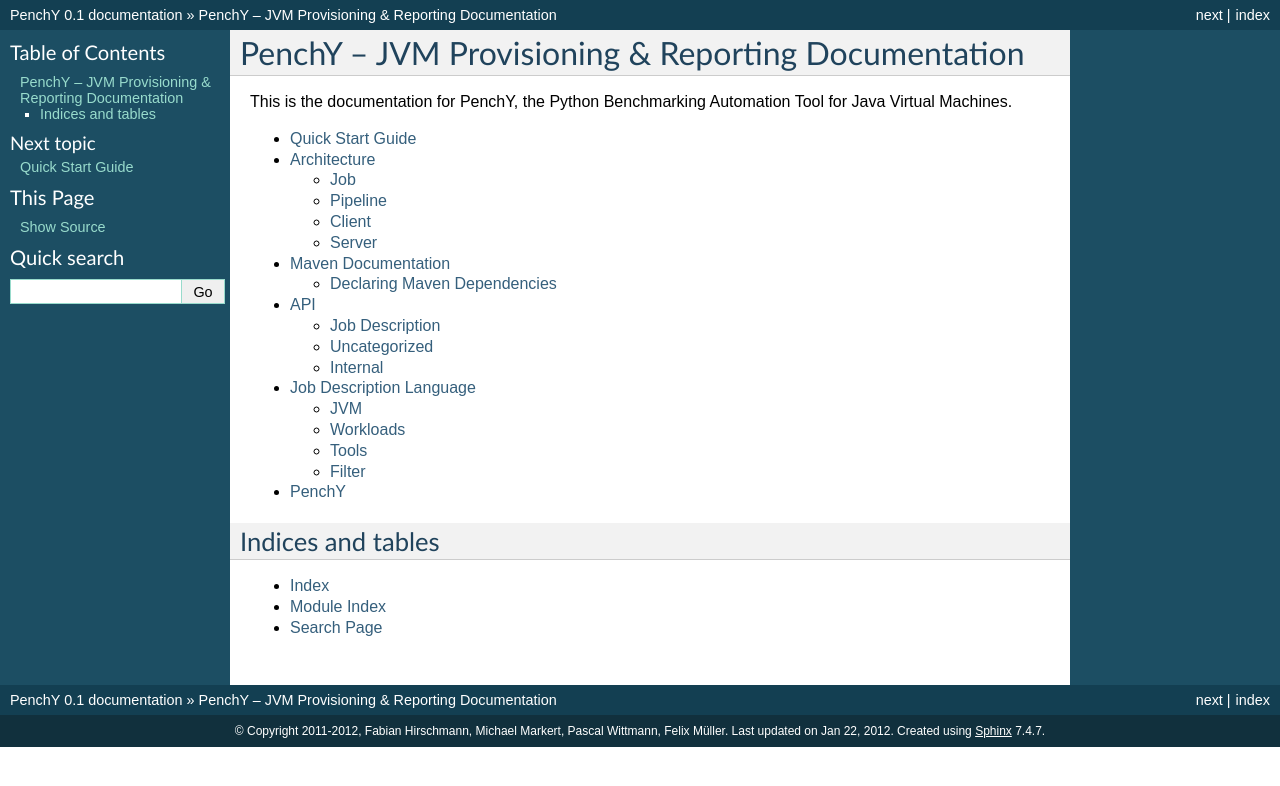
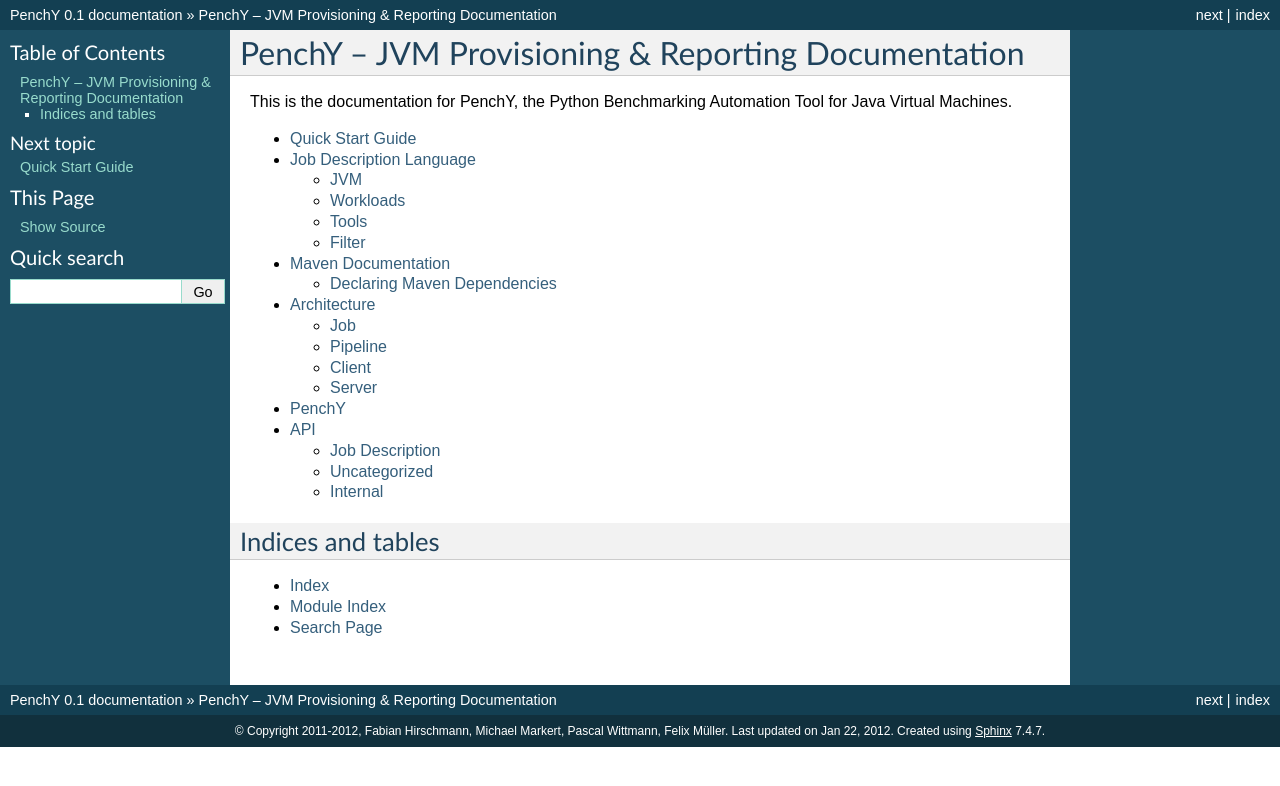
Before and after one commit to fhirschmann/penchy, a Sphinx documentation site: the page built from docs/index.rst, in a window 1280 px wide. Shown: the top 786 px of the page. Built offline with Sphinx 7.4.7, drawn with Linux system fonts in a browser that asks for light colours; formulas are drawn with MathJax 3.

```diff
--- a/docs/index.rst
+++ b/docs/index.rst
@@ -9,11 +9,11 @@ Tool for Java Virtual Machines.
    :maxdepth: 2
 
    quickstart
+   job
+   maven
    arch
-   maven
+   modules
    api
-   job
-   modules
 
 Indices and tables
 ==================
```
